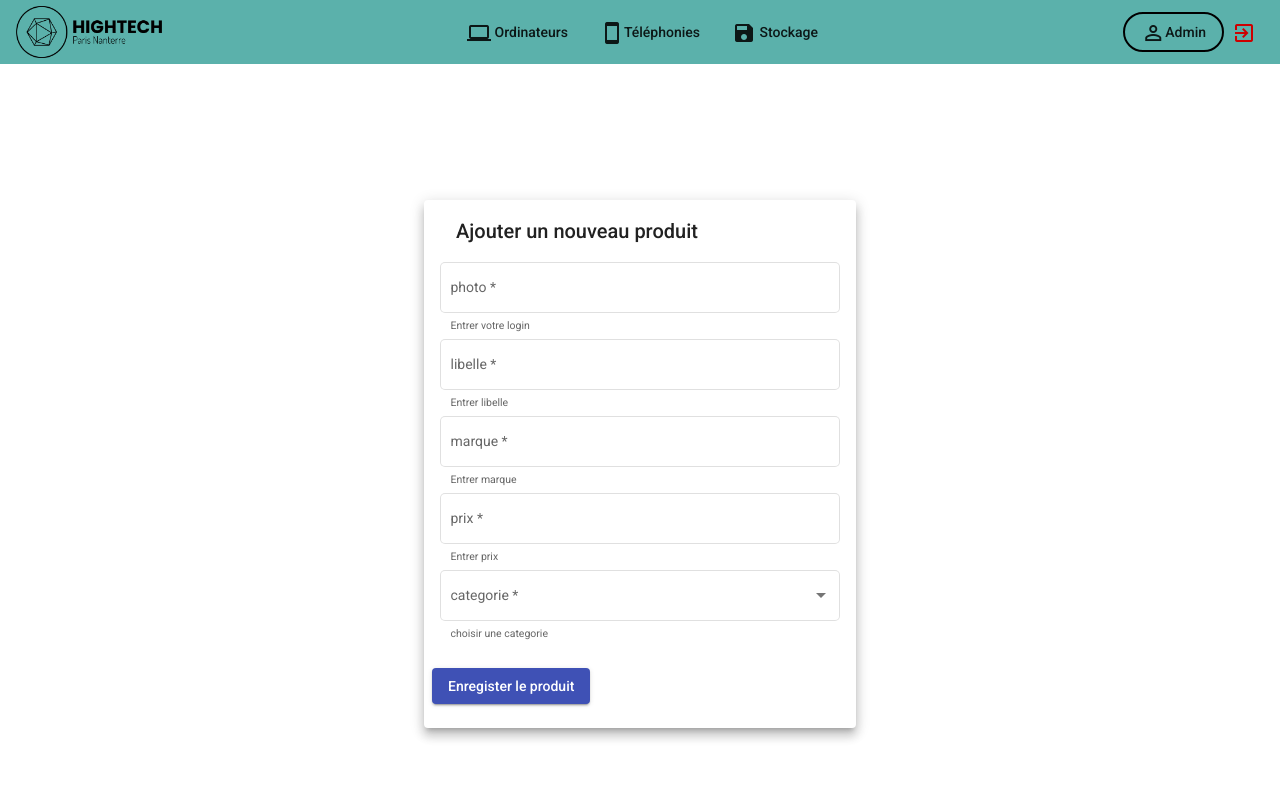
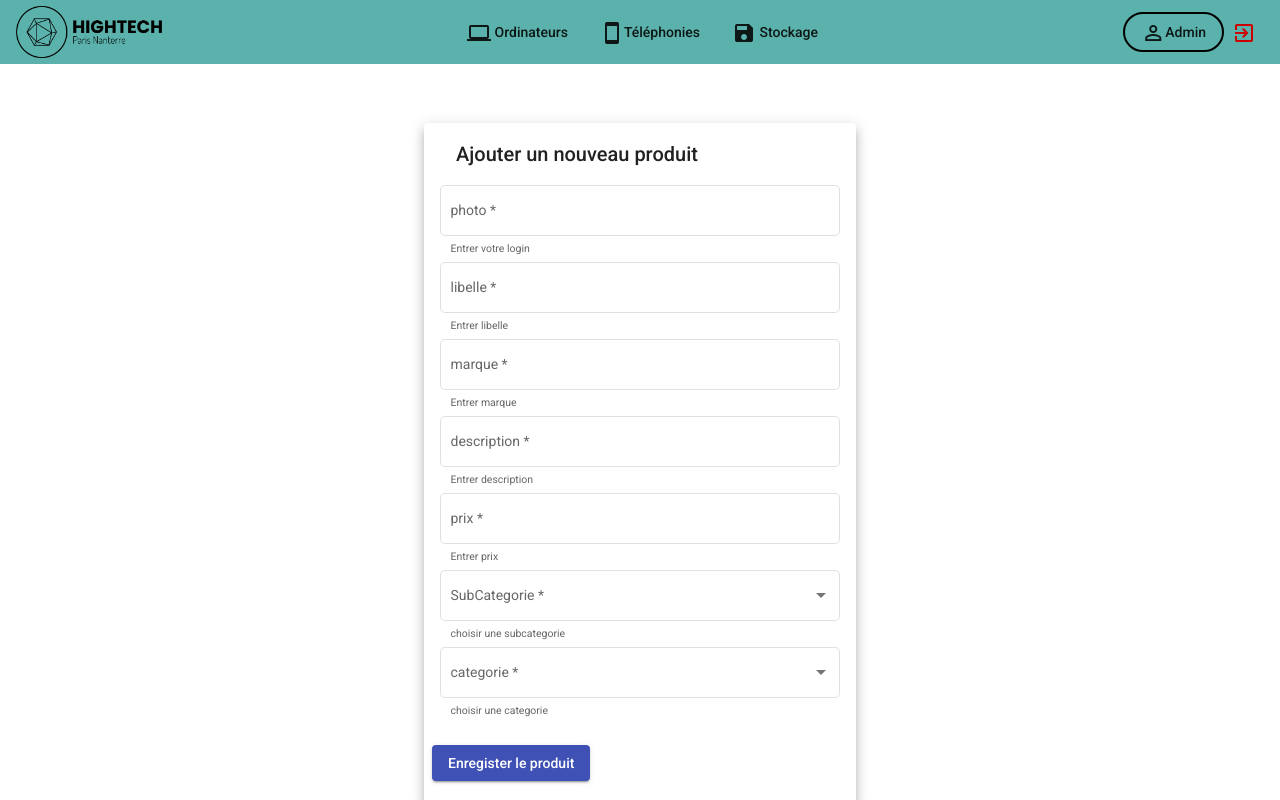
Before and after one commit to ofachati/HighTechShop, an Angular app in the folder Backend and Frantend/hightech-front/: page /ajouter-produit in a window 1280 px wide. Shown: the top 800 px of the page. Built offline with nearby package versions, Linux system fonts and the light colour scheme; sample sign-in values are in the browser's storage.

Commit message:
replace mock data service with rest api urls

```diff
--- a/Backend and Frantend/hightech-front/proxy.conf.json
+++ b/Backend and Frantend/hightech-front/proxy.conf.json
@@ -1,6 +1,6 @@
 {
     "/rest": {
-      "target": "http://localhost:8080/hightech-back/",
+      "target": "http://localhost:8080/hightech-back",
       "secure": false
     }
   }
--- a/Backend and Frantend/hightech-front/src/app/components/accueil/accueil.component.css
+++ b/Backend and Frantend/hightech-front/src/app/components/accueil/accueil.component.css
@@ -1,5 +1,6 @@
 .background-class {
-    background-image: url('/src/assets/img/AcceuilBackground.jpg') ;
+
+  /*background-image: url('/src/assets/img/AcceuilBackground.jpg') ;*/
     height: 100%;
     background-position: center;
     background-repeat: no-repeat;
--- a/Backend and Frantend/hightech-front/src/app/components/produit-add-edit/produit-add-edit.component.html
+++ b/Backend and Frantend/hightech-front/src/app/components/produit-add-edit/produit-add-edit.component.html
@@ -32,20 +32,24 @@
             </mat-form-field>
 
             <br>
+            <mat-form-field appearance="outline" style="width: 400px;" >
+              <!-- <mat-icon matPreffix>people</mat-icon>--><input formControlName="description" matInput placeholder="Entrer marque"  >
+               <mat-label>description</mat-label>
+               <mat-hint>Entrer description</mat-hint>
+           </mat-form-field>
 
+          <br>
         <mat-form-field appearance="outline" style="width: 400px;" >
             <!-- <mat-icon matPreffix>people</mat-icon>--><input formControlName="prix" matInput placeholder="Entrer prix"  >
             <mat-label>prix</mat-label>
             <mat-hint>Entrer prix</mat-hint>
         </mat-form-field>
-
       <br>
-
           <mat-form-field appearance="outline" style="width: 400px;" >
             <!-- <mat-icon matPreffix>people</mat-icon>-->
-                 <mat-label>categorie</mat-label>
-                 <mat-hint>choisir une categorie</mat-hint>
-                <mat-select  formControlName="categorie"   placeholder="choisir une categorie">
+             <mat-label>SubCategorie</mat-label>
+             <mat-hint>choisir une subcategorie</mat-hint>
+            <mat-select  formControlName="subCategorie"   placeholder="choisir une subcategorie">
                 <mat-option value="Smart Phone">Smart Phone</mat-option>
                 <mat-option value="Tel fixe">Tel fixe</mat-option>
                 <mat-option value="Accessoires téléphone">Accessoires téléphone</mat-option>
@@ -54,6 +58,21 @@
                 <mat-option value="Accessoires ordinateurs">Accessoires ordinateurs</mat-option>
                 <mat-option value="Disque dur">Disque dur</mat-option>
                 <mat-option value="Clé USB">Clé USB</mat-option>
+                <mat-option value="Accessoires stockage">Accessoires stockage</mat-option>
+            </mat-select>
+          </mat-form-field>
+
+          <br>
+
+
+
+            <mat-form-field appearance="outline" style="width: 400px;" >
+                <!-- <mat-icon matPreffix>people</mat-icon>-->
+                 <mat-label>categorie</mat-label>
+                 <mat-hint>choisir une categorie</mat-hint>
+                <mat-select  formControlName="categorie"   placeholder="choisir une categorie">
+                    <mat-option value="Accessoires téléphone">téléphone</mat-option>
+                    <mat-option value="PC Portable">PC</mat-option>
                     <mat-option value="Accessoires stockage">Accessoires stockage</mat-option>
                 </mat-select>
             </mat-form-field>
--- a/Backend and Frantend/hightech-front/src/app/components/produit-add-edit/produit-add-edit.component.ts
+++ b/Backend and Frantend/hightech-front/src/app/components/produit-add-edit/produit-add-edit.component.ts
@@ -85,7 +85,8 @@ export class ProduitAddEditComponent implements OnInit {
 
       }
       else{this.produitService.addProduit(libelle, description, marque, prix, categorie, subCategorie, photo);
-        this.location.back();
+       console.log("hery from component")
+        //this.location.back();
 
 
       }
--- a/Backend and Frantend/hightech-front/src/app/components/produit-carte/produit-carte.component.ts
+++ b/Backend and Frantend/hightech-front/src/app/components/produit-carte/produit-carte.component.ts
@@ -29,7 +29,6 @@ export class ProduitCarteComponent implements OnInit {
       this.router.navigate(['ajouter-produit'], { state: { optionalProduct: product } });
 }
   onDeleteBtnClick(product: Produit) {
-
     this.produitService.deleteProductById(this.produit.id);
   }
 }
--- a/Backend and Frantend/hightech-front/src/app/services/produit.service.ts
+++ b/Backend and Frantend/hightech-front/src/app/services/produit.service.ts
@@ -2,7 +2,7 @@ import { Injectable } from '@angular/core';
 import { Categorie } from '../models/Categorie';
 import { Produit } from '../models/Produit';
 import { catchError, Observable, of, Subject, tap } from 'rxjs';
-import { HttpClient, HttpHeaders } from '@angular/common/http';
+import { HttpClient, HttpHeaders, HttpParams } from '@angular/common/http';
 
 
 @Injectable({
@@ -52,25 +52,38 @@ export class ProduitService {
   }
 
 
+
+
   addProduit(libelle: string, description: string, marque: string, prix: number, categorie: string, subCategorie: string, photo: string) {
-    return this.http.post<void>(this.articlesUrl, {libelle, description, marque, prix, categorie, subCategorie, photo});
+    let params = new HttpParams();
+    params = params.append('libelle', libelle);
+    params = params.append('description', description);
+    params = params.append('marque', marque);
+    params = params.append('prix', prix.toString());
+    params = params.append('categorie', categorie);
+    params = params.append('subCategorie', subCategorie);
+    params = params.append('photo', photo);
+
+    return this.http.post<any>(this.articlesUrl+"/", params,{ headers: new HttpHeaders({ 'Content-Type': 'application/x-www-form-urlencoded' }) })
+    .pipe(catchError(this.handleError<any>('add product'))).subscribe(r=>{});
   }
 
 
-
-  updateProduit (article: Produit): Observable<any> {
+  updateProduit (article: Produit) {
     const url = `${this.articlesUrl}/${article.id}`;
+    console.log(article)
     return this.http.put(url, article, this.httpOptions).pipe(
       catchError(this.handleError<any>('updateArticle'))
-    );
+    ).subscribe(r=>{});
   }
 
-  deleteProductById (id:number): Observable<Produit> {
+  deleteProductById (id:number){
+    console.log(`Sending DELETE request to URL: ${this.articlesUrl}/${id}`);
     const url = `${this.articlesUrl}/${id}`;
 
-    return this.http.delete<Produit>(url, this.httpOptions).pipe(
+    return this.http.delete<void>(url, this.httpOptions).pipe(
       catchError(this.handleError<Produit>('deleteArticle'))
-    );
+    ).subscribe(r=>{});
   }
 
 
```
Lines whose indentation alone changed are shown as unchanged.
